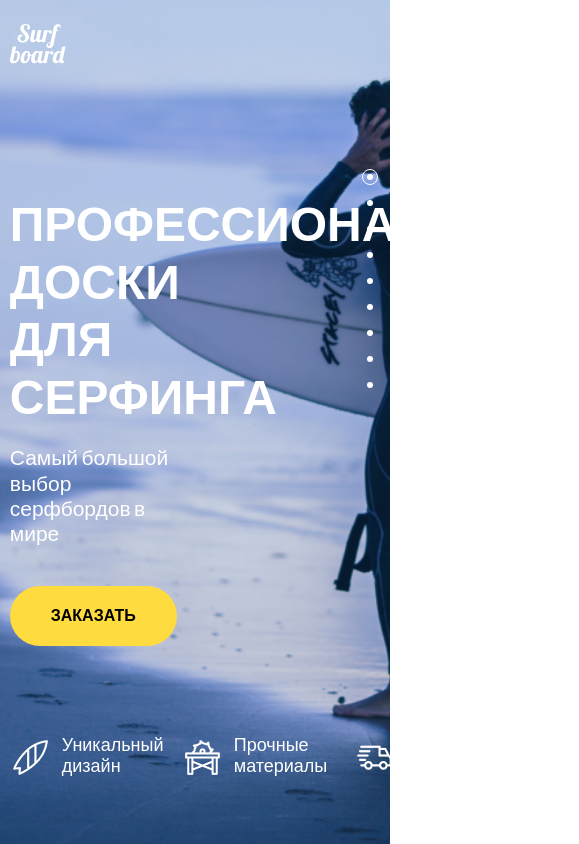
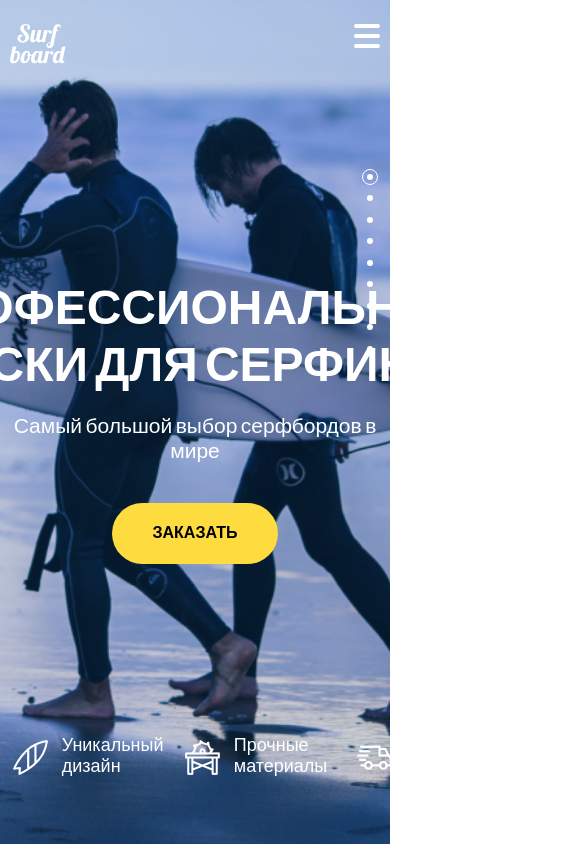
Before and after one commit to Trufaldi/SERF, a plain HTML site: page index.html in a window 390 px wide. Shown: the top 844 px of the page, 579 px wide, since content can reach past the window. Drawn offline with nearby package versions, Linux system fonts and the light colour scheme; files that its build step writes are made by us from their sources; files whose address does not match are found by name.

Commit message:
Add files via upload

```diff
--- a/index.html
+++ b/index.html
@@ -39,6 +39,12 @@
                         <address class="contacts">
                             <a href="tel:+78009039090" class="contacts__phone header__phone">8 800 903 90 90</a>
                     </div>
+
+                    <a href="" class="hamburger">
+                        <span class="hamburger__plank"></span>
+                        <span class="hamburger__plank"></span>
+                        <span class="hamburger__plank"></span>
+                    </a>
         </header>
 
 
--- a/scss/blocks/benefits.scss
+++ b/scss/blocks/benefits.scss
@@ -9,13 +9,13 @@
 .benefits__item {
     position: relative;
     flex: 1;
-    margin: 0 2%;
+    margin: 0 2, 1%;
     &:before {
         content: url("../../img/Combined shape 2204.png");
         position: absolute;
         top: rem(30px);
         right: 0;
-        transform: translate(100%, 70%);
+        transform: translate(76%, 105%);
     }
     &:first-child {
         margin-left: 0;
--- a/scss/blocks/button.scss
+++ b/scss/blocks/button.scss
@@ -19,3 +19,10 @@
     font-weight: normal;
     text-transform: none;
 }
+
+.form__btns {
+    @include tablets {
+        display: flex;
+        justify-content: center;
+    }
+}
--- a/scss/blocks/contacts.scss
+++ b/scss/blocks/contacts.scss
@@ -4,6 +4,7 @@
     font-style: normal;
     font-weight: bold;
     color: white;
+    white-space: nowrap;
 }
 
 .telephone__img {
--- a/scss/blocks/fixed__menu.scss
+++ b/scss/blocks/fixed__menu.scss
@@ -6,7 +6,7 @@
 }
 
 .fixed-menu__item {
-    margin-bottom: rem(10px);
+    margin-bottom: rem(5.5px);
     &--active {
         .fixed-menu__link {
             border: 1px solid white;
--- a/scss/blocks/form.scss
+++ b/scss/blocks/form.scss
@@ -6,10 +6,10 @@
 
 form {
     display: flex;
-}
-
-.form__row--comment {
-    margin-bottom: 36px;
+    @include tablets {
+        flex-direction: column;
+        padding: 0 19%;
+    }
 }
 
 .form__col {
@@ -18,11 +18,17 @@ form {
     &:last-child {
         margin-right: 0;
     }
+    @include tablets {
+        margin-right: 0;
+    }
 }
 
 .form__row {
     display: flex;
     margin-bottom: rem(13px);
+    &--comment {
+        margin-bottom: rem(38px);
+    }
 }
 
 .form__block {
@@ -34,21 +40,23 @@ form {
 }
 
 .form__title {
-    margin-bottom: 4px;
+    line-height: rem(21.6px);
+    margin-bottom: rem(2px);
 }
 
 .form__input {
     width: 100%;
     border: none;
-    padding: rem(11px) rem(12px);
-    border: 3px solid transparent;
+    padding: rem(18px) rem(12px) rem(19px) rem(12px);
+    outline: 3px solid transparent;
     border-radius: 4px;
     &--textarea {
         height: rem(152px);
         resize: none;
+        display: block;
     }
     &:focus {
-        border-color: #FEDB3F;
+        outline-color: #FEDB3F;
         outline: none;
     }
 }
@@ -106,7 +114,7 @@ form {
 }
 
 .title__header--forms-main-title {
-    margin-bottom: rem(62px);
+    margin-bottom: rem(60px);
 }
 
 .radio--checkbox {
@@ -117,7 +125,3 @@ form {
         }
     }
 }
-
-.form__input--textarea {
-    margin-bottom: rem(36px);
-}
--- /dev/null
+++ b/scss/blocks/hamburger.scss
@@ -0,0 +1,17 @@
+.hamburger {
+    width: 26px;
+    height: 24px;
+    flex-direction: column;
+    justify-content: space-between;
+    display: none;
+    @include tablets {
+        display: inline-flex;
+    }
+}
+
+.hamburger__plank {
+    display: block;
+    background: white;
+    height: 4px;
+    border-radius: 10px;
+}
--- a/scss/blocks/header.scss
+++ b/scss/blocks/header.scss
@@ -2,7 +2,7 @@
     padding-top: rem(24px);
     display: flex;
     justify-content: space-between;
-    align-items: center;
+    align-items: flex-start;
     margin-bottom: rem(103px);
 }
 
@@ -31,9 +31,12 @@
 .menu__list {
     display: flex;
     align-items: center;
+    flex-wrap: wrap;
+    justify-content: center;
 }
 
 .menu__link {
+    white-space: nowrap;
     text-decoration: none;
     color: white;
     font-size: rem(18px);
--- a/scss/blocks/hello.scss
+++ b/scss/blocks/hello.scss
@@ -2,6 +2,9 @@
     background: url("../img/bg.png") center top/cover no-repeat;
     display: flex;
     color: white;
+    @include tablets {
+        background: url("../img/bg.png") center right 20%/cover no-repeat;
+    }
 }
 
 .hello__title {
@@ -15,6 +18,15 @@
 .hello__title-section {
     width: 46%;
     margin-bottom: rem(64px);
+    @include tablets {
+        width: 100%;
+        flex: 1;
+        display: flex;
+        flex-direction: column;
+        justify-content: center;
+        align-items: center;
+        text-align: center;
+    }
 }
 
 .hello__text {
--- a/scss/blocks/rewiews.scss
+++ b/scss/blocks/rewiews.scss
@@ -3,11 +3,21 @@
     padding: rem(42px) rem(142px) rem(42px) rem(42px);
     display: flex;
     margin-bottom: rem(16px);
+    @include tablets {
+        flex-direction: column;
+        text-align: center;
+        align-items: center;
+    }
 }
 
 .rewiew__avatar {
     width: rem(254px);
     height: rem(264px);
+    align-items: center;
+    @include tablets {
+        width: rem(130px);
+        height: rem(130px);
+    }
 }
 
 .user__rewiew-photo {
--- a/scss/main.scss
+++ b/scss/main.scss
@@ -20,3 +20,4 @@ $phones: 480px;
 @import 'blocks/button.scss';
 @import 'blocks/logo.scss';
 @import 'blocks/contacts.scss';
+@import 'blocks/hamburger.scss';
```
Also changed, not shown: 1 other file.
